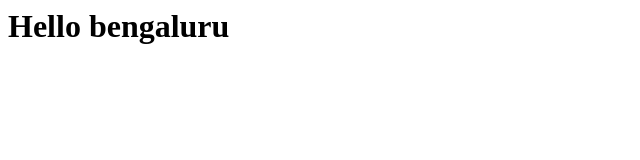
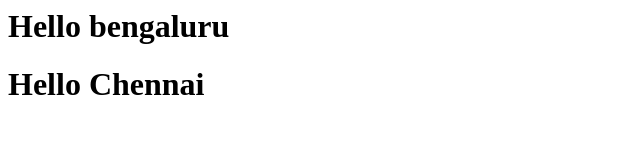
Before and after one commit to Khureshi-Mahek-Sultana/28_R, a plain HTML site: page index.html in a window 1280 px wide. Shown: the whole page, without its empty margins (0-640 px from the left). Drawn offline with Linux system fonts and the light colour scheme.

Commit message:
Chennai-1

```diff
--- a/index.html
+++ b/index.html
@@ -1 +1,2 @@
 <h1>Hello bengaluru</h1>
+<h1>Hello Chennai</h1>
```
